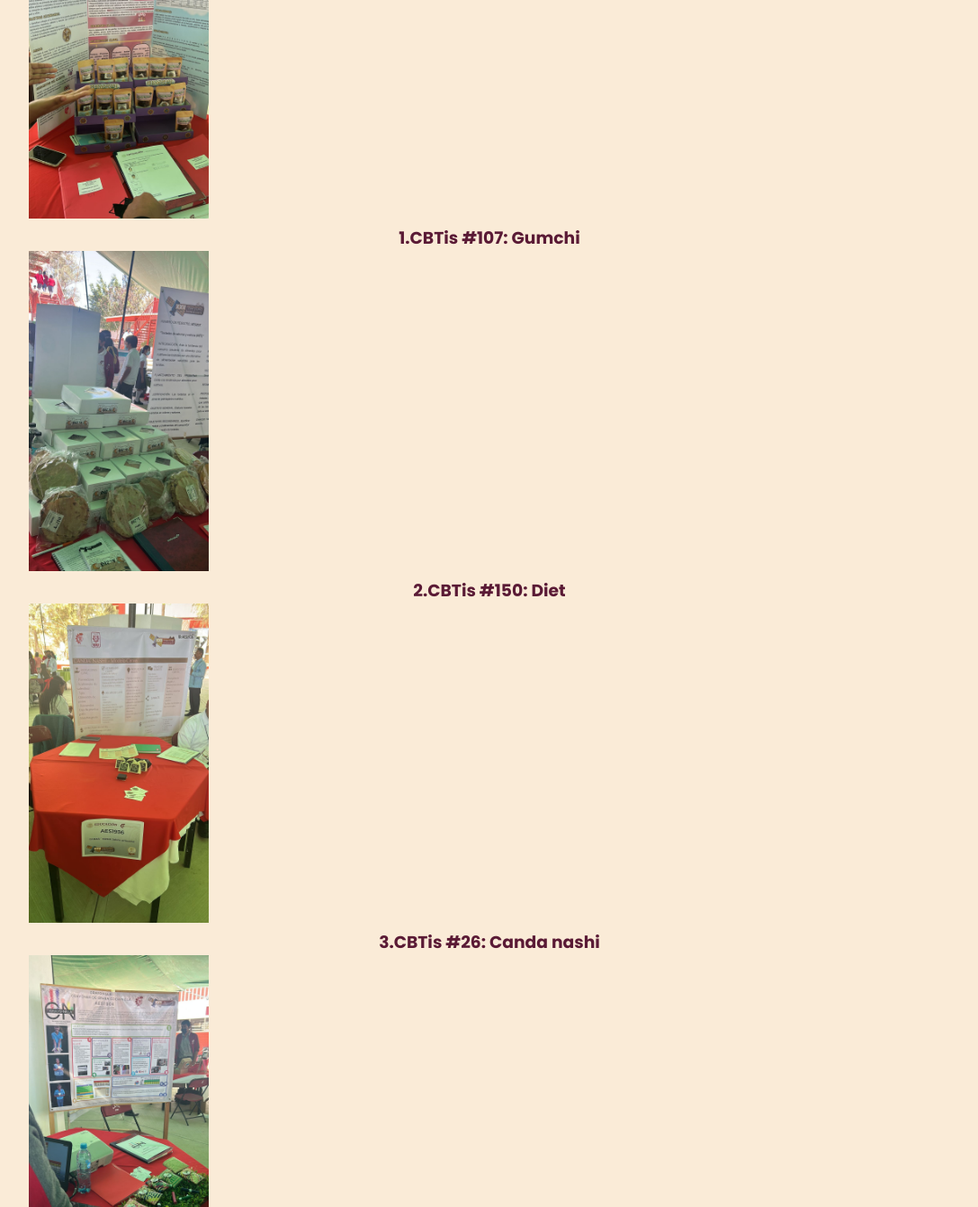
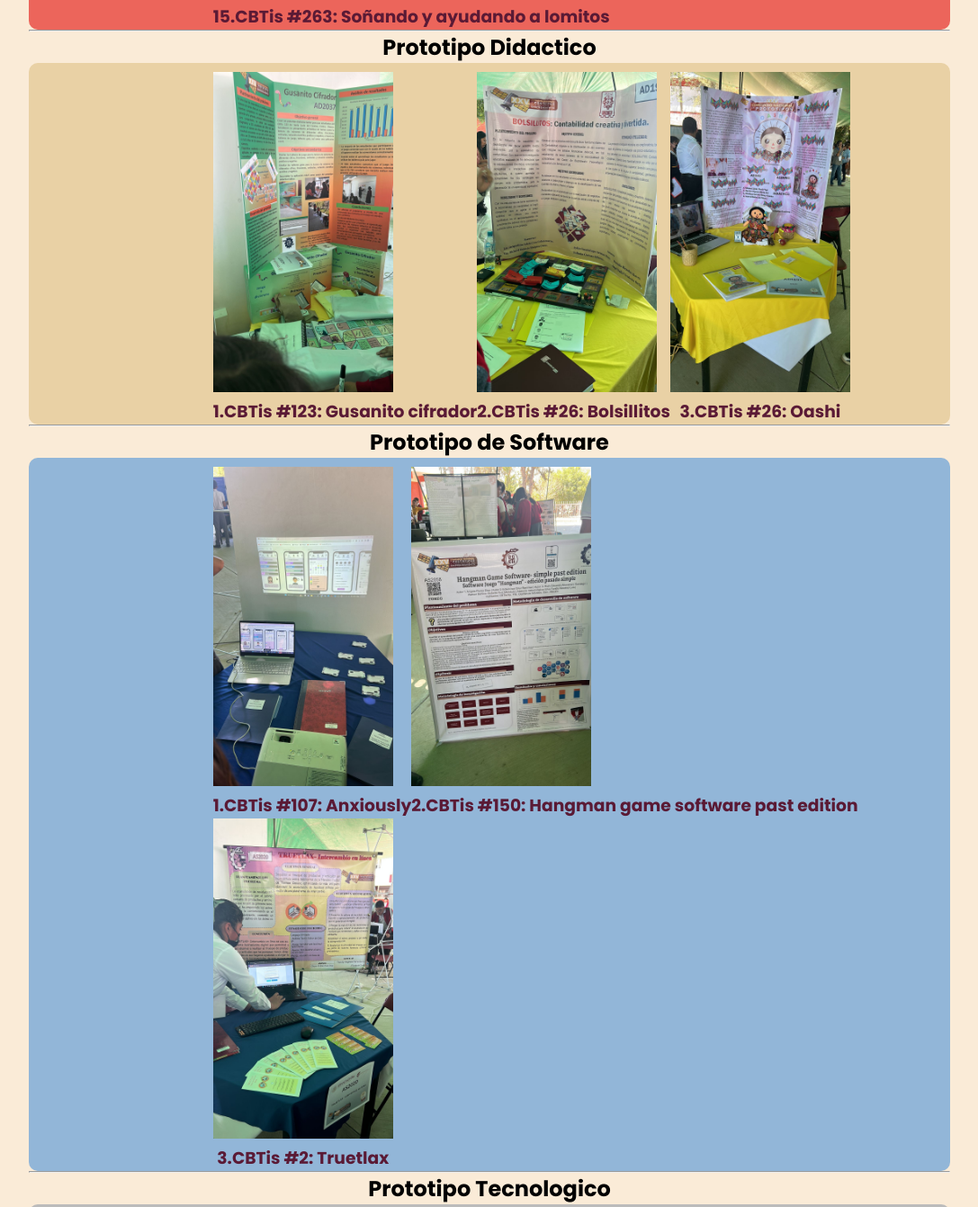
Before and after one commit to F1oxyz/cbtisProyect, a plain HTML site: page prototipos.html in a window 1280 px wide. Shown: the part 4685-6027 px from the top of the page at 90% size, without its empty margins (96-1183 px from the left). Drawn offline with nearby package versions, Linux system fonts and the light colour scheme.

Commit message:
peototipos

```diff
--- a/assets/css/prototipos.css
+++ b/assets/css/prototipos.css
@@ -36,6 +36,52 @@
     text-align: center;
     border-radius: 100%;
 }
+
+.empre-verde{
+  display: flex;
+  flex-wrap: wrap;
+  padding-left: 20%;
+  padding-top: 10px;
+  background-color: #337c6c;
+  border-radius: 10px;
+}
+
+.empre-social{
+  display: flex;
+  flex-wrap: wrap;
+  padding-left: 20%;
+  padding-top: 10px;
+  background-color: #ec655b;
+  border-radius: 10px;
+}
+
+.proto-didac{
+  display: flex;
+  flex-wrap: wrap;
+  padding-left: 20%;
+  padding-top: 10px;
+  background-color: #e9d1a5;
+  border-radius: 10px;
+}
+
+.proto-soft{
+    display: flex;
+    flex-wrap: wrap;
+    padding-left: 20%;
+    padding-top: 10px;
+    background-color: #92b6d8;
+    border-radius: 10px;
+}
+
+.proto-tecno{
+    display: flex;
+    flex-wrap: wrap;
+    padding-left: 20%;
+    padding-top: 10px;
+    background-color: #bbbbbb;
+    border-radius: 10px;
+}
+
 
 /*
 #verde{
```
